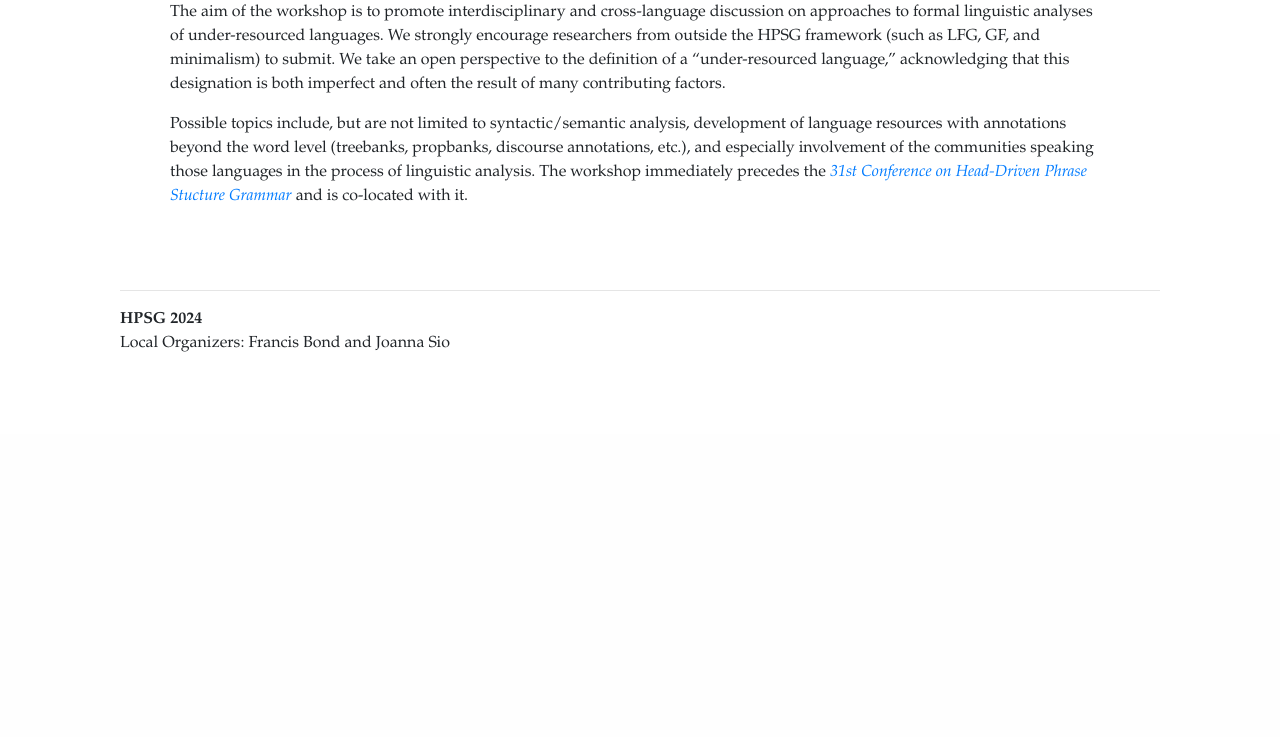
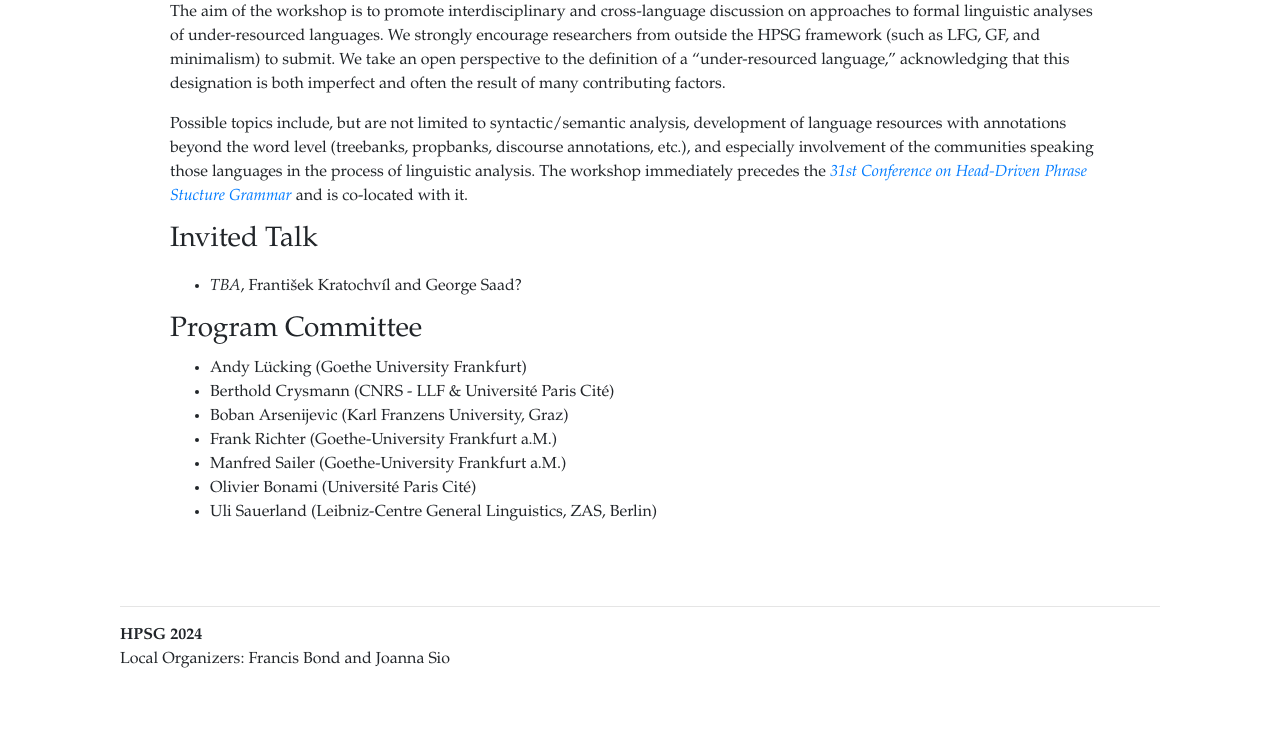
Before and after one commit to bond-lab/2024-hpsg, a Flask app: page /workshop.html in a window 1280 px wide. Shown: the part 366-1103 px from the top of the page. Before the commit the page ends 718 px from the top, so only its background shows below. Run offline with Flask 3, Linux system fonts and the light colour scheme; some libraries are stand-ins or nearby versions.

Commit message:
added PC for workshop, tweaked invited talk (no 's')

```diff
--- a/web/templates/index.html
+++ b/web/templates/index.html
@@ -42,7 +42,7 @@ Languages</a></i>
 </p>
 
 
-    <h3>Invited Talks</h3>
+    <h3>Invited Talk</h3>
 
     <p><ul>
       <li><i>Implementing a theory at scale: the English Resource
--- a/web/templates/workshop.html
+++ b/web/templates/workshop.html
@@ -38,10 +38,22 @@ in the process of linguistic analysis.
 The workshop immediately precedes the <i><a href='{{ url_for('show', page='index') }}'>31st Conference on
 	  Head-Driven Phrase Stucture Grammar</a></i> and is co-located with it.
 
+  <h3>Invited Talk</h3>
 
+    <p><ul>
+	<li><i>TBA</i>, František Kratochvíl and George Saad?
+    </ul></p>
 
-
-
+    <h3>Program Committee</h3>
+    <ul>
+      <li> Andy Lücking (Goethe University Frankfurt)
+      <li> Berthold Crysmann (CNRS - LLF & Université Paris Cité)
+      <li> Boban Arsenijevic (Karl Franzens University, Graz)
+      <li> Frank Richter (Goethe-University Frankfurt a.M.)
+      <li> Manfred Sailer (Goethe-University Frankfurt a.M.)
+      <li> Olivier Bonami (Université Paris Cité)
+      <li> Uli Sauerland (Leibniz-Centre General Linguistics, ZAS, Berlin)
+    </ul>
 
     </div>
 {% endblock %}
```
